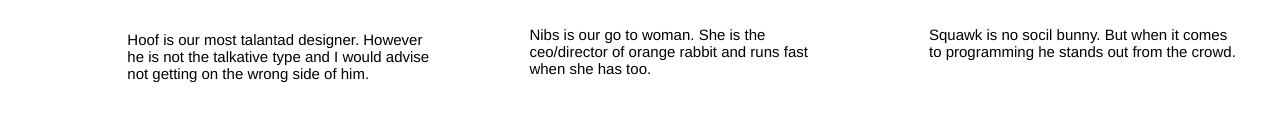
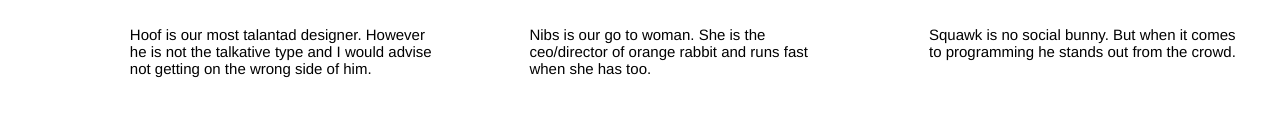
Before and after one commit to AlexandraKoz/AlexandraKoz.github.io, a plain HTML site: page index.html in a window 1280 px wide. Shown: the part 1091-1207 px from the top of the page. Drawn offline with Linux system fonts and the light colour scheme.

```diff
--- a/index.html
+++ b/index.html
@@ -91,7 +91,7 @@
                     <span class="team-member__name team-member__name-orange">- Developer</span>
                 </p>
                 <img src="./ostrich.jpg" alt="ostrich" class="team-member__img">
-                <p class="team-member__description"> Squawk is no socil bunny.
+                <p class="team-member__description"> Squawk is no social bunny.
                     But when it comes to programming he stands out from the crowd.</p>
         </div>
     </section>
```
Also changed, not shown: [Originals]/horse.jpg (added), horse.jpg.
